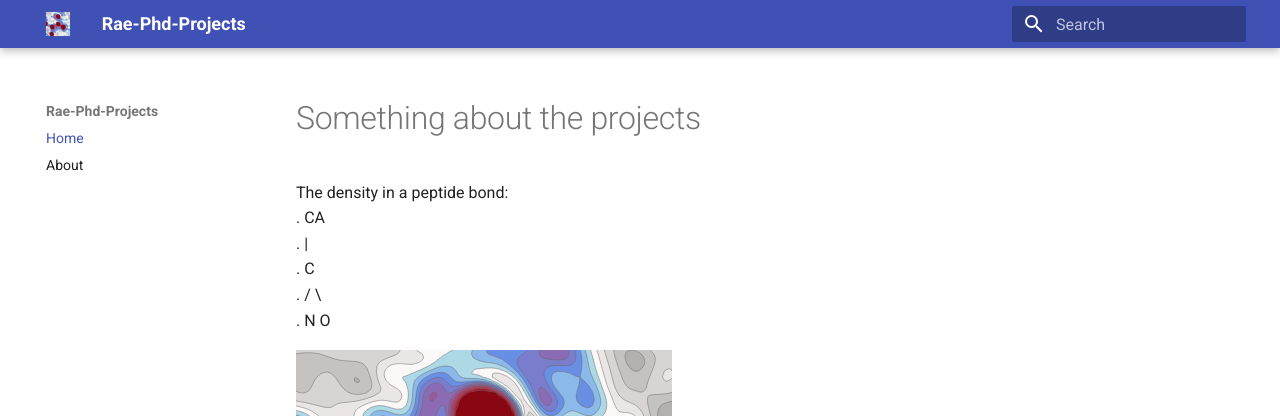
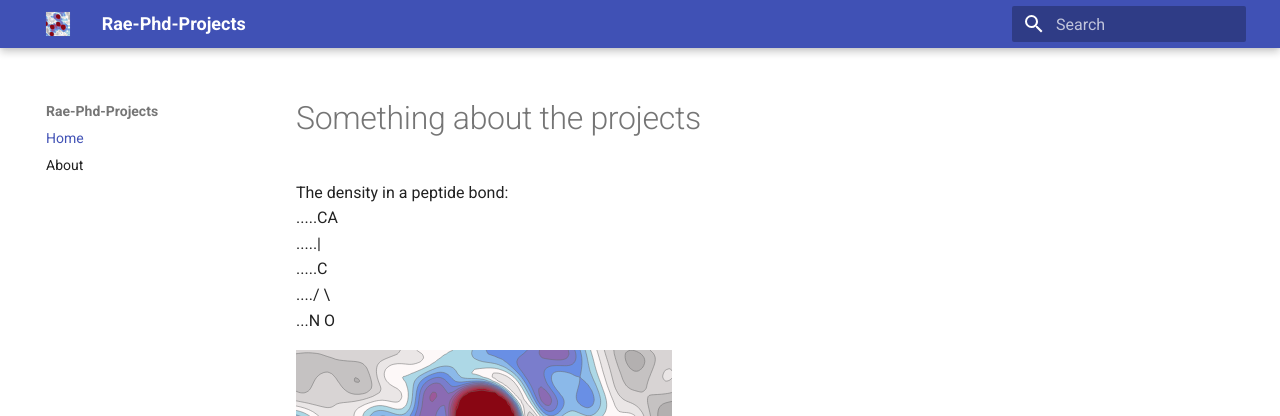
Before and after one commit to rae-gh/rae, an MkDocs documentation site: the page built from docs/index.md, in a window 1280 px wide and 900 px high. Shown: the top 416 px of the window. Built offline with MkDocs 1.6.1 and Material for MkDocs 9.7.7, drawn with Linux system fonts in a browser that asks for light colours.

```diff
--- a/docs/index.md
+++ b/docs/index.md
@@ -1,11 +1,11 @@
 # Something about the projects
 
 The density in a peptide bond:
-.     CA
-.     |
-.     C
-.    / \\
-.  N     O
+.....CA
+.....|
+.....C
+..../ \\
+...N     O
 
 ![image info](./assets/density.png)
 ![image info](./assets/radient.png)
```
